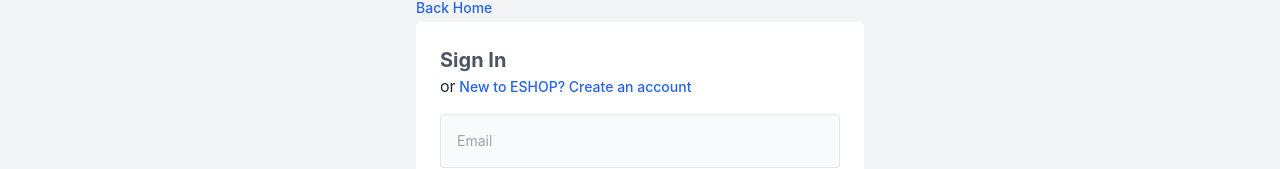
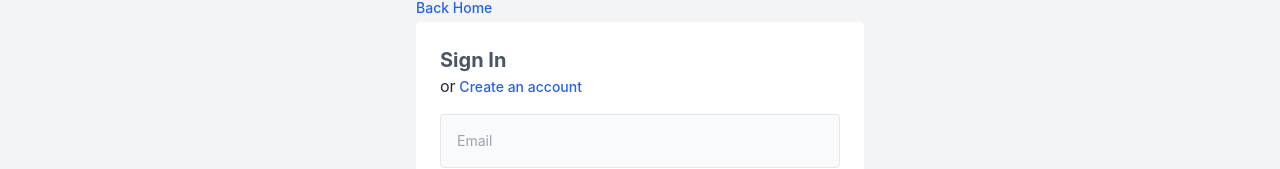
Before and after one commit to Manu-ESD/eccomerce-site, a React (Vite) app: page /signin in a window 1280 px wide. Shown: the part 240-409 px from the top of the page. Built offline with nearby package versions, Linux system fonts and the light colour scheme; no server answers; the database is empty; a web font is replaced by a local one.

Commit message:
modified signin page

```diff
--- a/src/pages/SignIn.jsx
+++ b/src/pages/SignIn.jsx
@@ -119,7 +119,7 @@ const SignIn = () => {
                   to="/signup"
                 >
                   {" "}
-                  New to ESHOP? Create an account
+                  Create an account
                 </Link>
               </div>
             </div>
```
